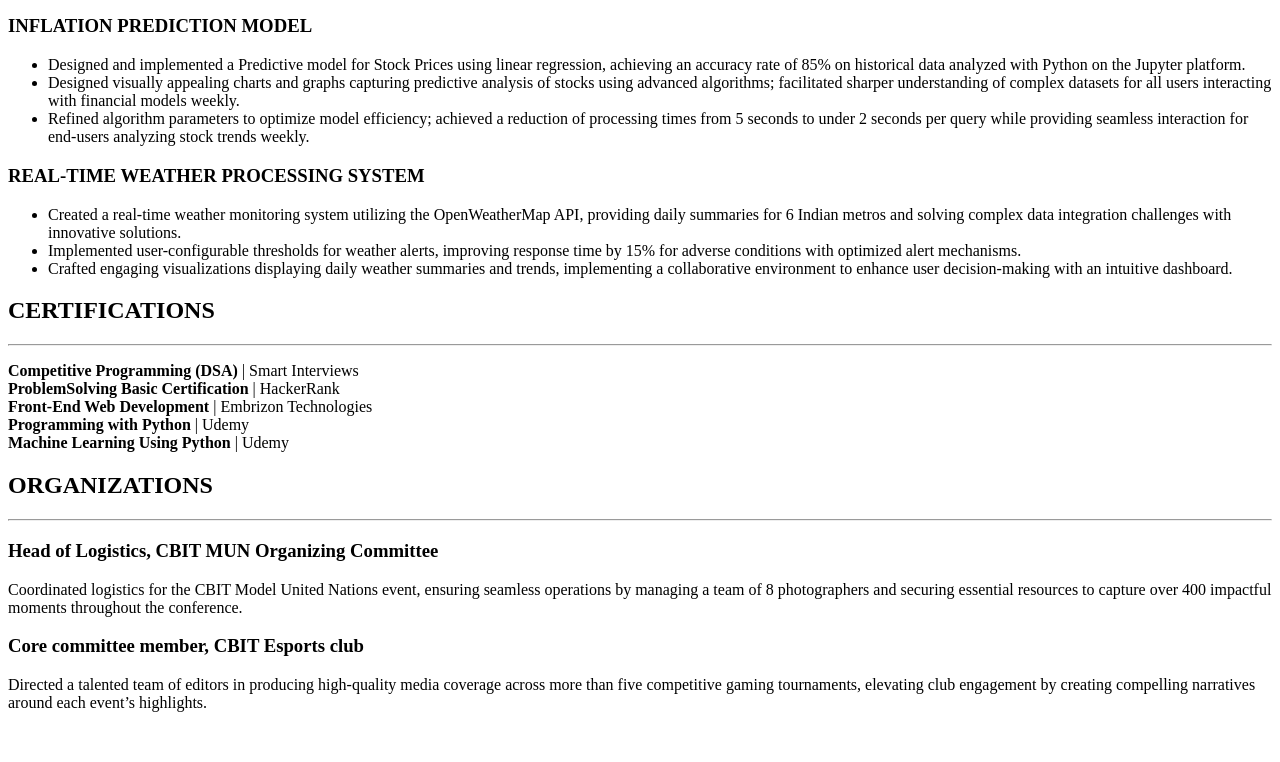
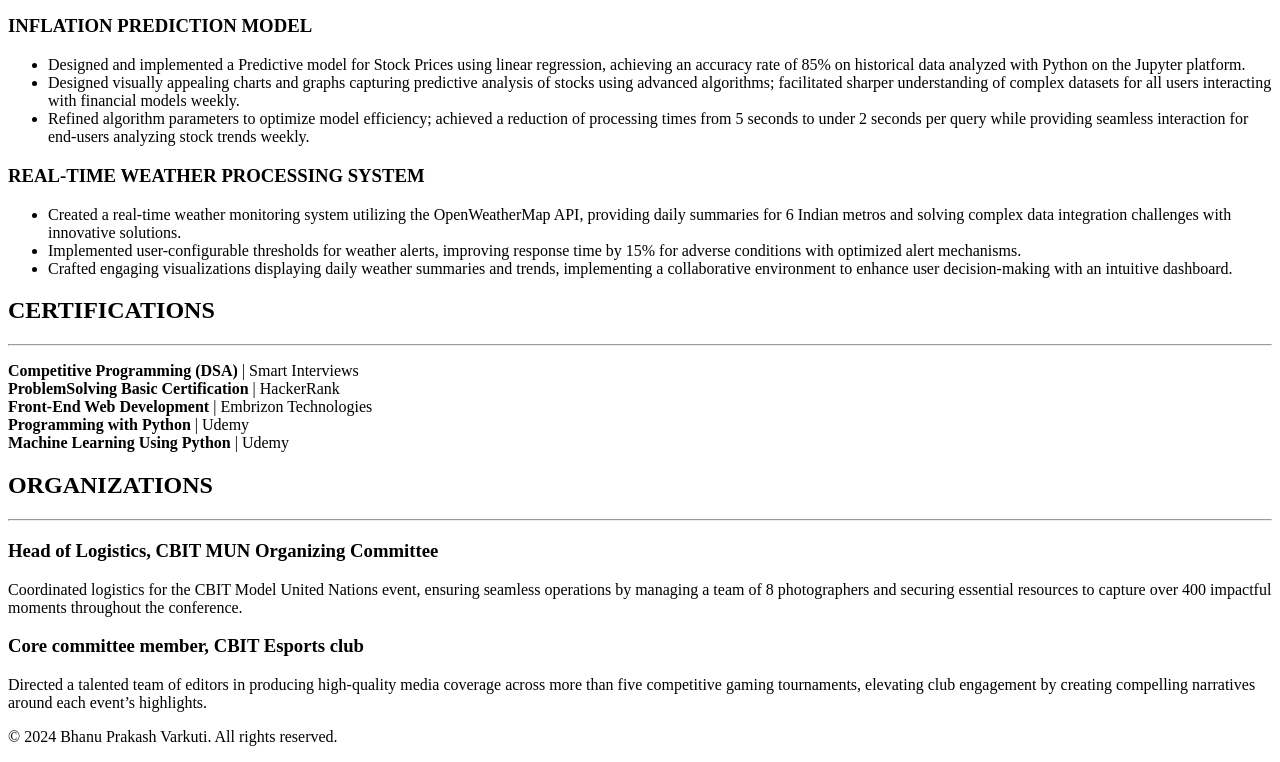
Before and after one commit to BROWNBREAD04/Resume, a plain HTML site: page index.html in a window 1280 px wide. Shown: the part 1299-2061 px from the top of the page. Before the commit the page ends 2027 px from the top, so only its background shows below. Drawn offline with Linux system fonts and the light colour scheme.

Commit message:
Update index.html

```diff
--- a/index.html
+++ b/index.html
@@ -134,5 +134,8 @@
         Directed a talented team of editors in producing high-quality media coverage across more than five competitive gaming tournaments, elevating
         club engagement by creating compelling narratives around each event’s highlights.
     </p>
+    <footer>
+        <p>© 2024 Bhanu Prakash Varkuti. All rights reserved.</p>
+    </footer>
 </body>
 </html>
```
